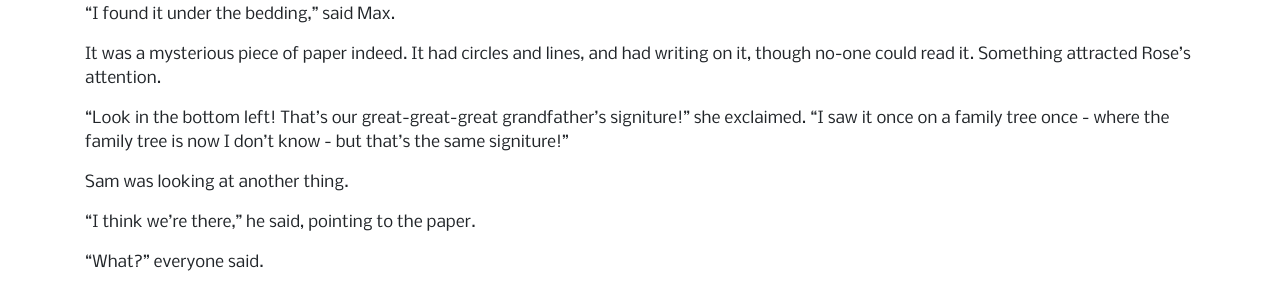
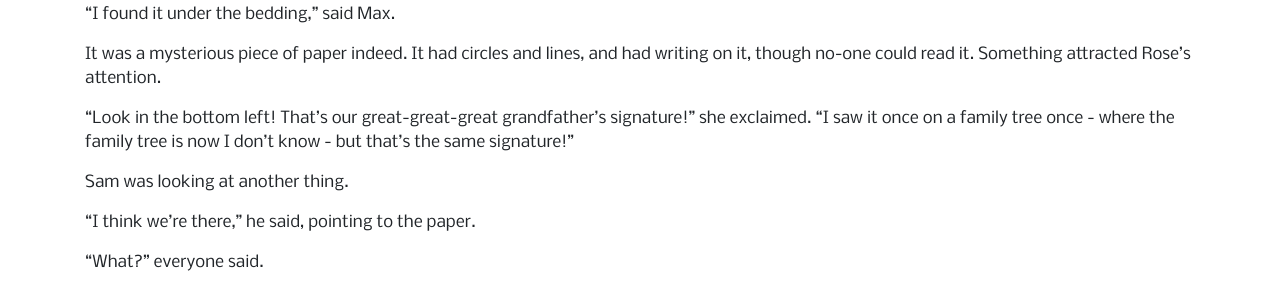
Before and after one commit to benjamin-wilkins/treasure-in-hiding, a Jekyll site: the page built from ch-9.md, in a window 1280 px wide and 945 px high. Shown: the part 358-650 px from the top of the window. Built offline with Jekyll 4.4.1, drawn with Linux system fonts in a browser that asks for light colours; some web fonts are replaced; our own code applies the rules of GitHub Pages for plain Markdown files.

Commit message:
signiture -> signature

```diff
--- a/ch-9.md
+++ b/ch-9.md
@@ -12,7 +12,7 @@ The others were in the bedrooms in a moment. They all puzzled round a sheet of p
 
 It was a mysterious piece of paper indeed. It had circles and lines, and had writing on it, though no-one could read it. Something attracted Rose's attention.
 
-"Look in the bottom left! That's our great-great-great grandfather's signiture!" she exclaimed. "I saw it once on a family tree once - where the family tree is now I don't know - but that's the same signiture!"
+"Look in the bottom left! That's our great-great-great grandfather's signature!" she exclaimed. "I saw it once on a family tree once - where the family tree is now I don't know - but that's the same signature!"
 
 Sam was looking at another thing.
 
```
